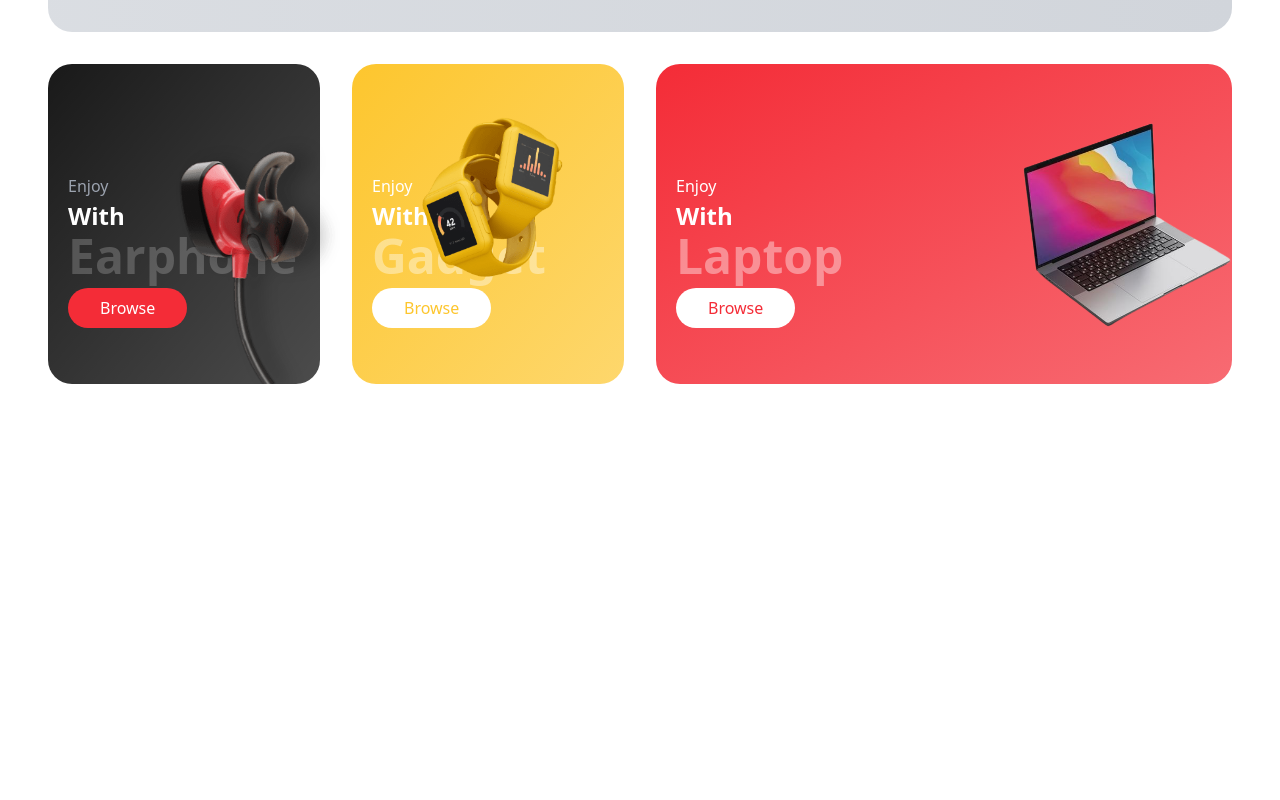
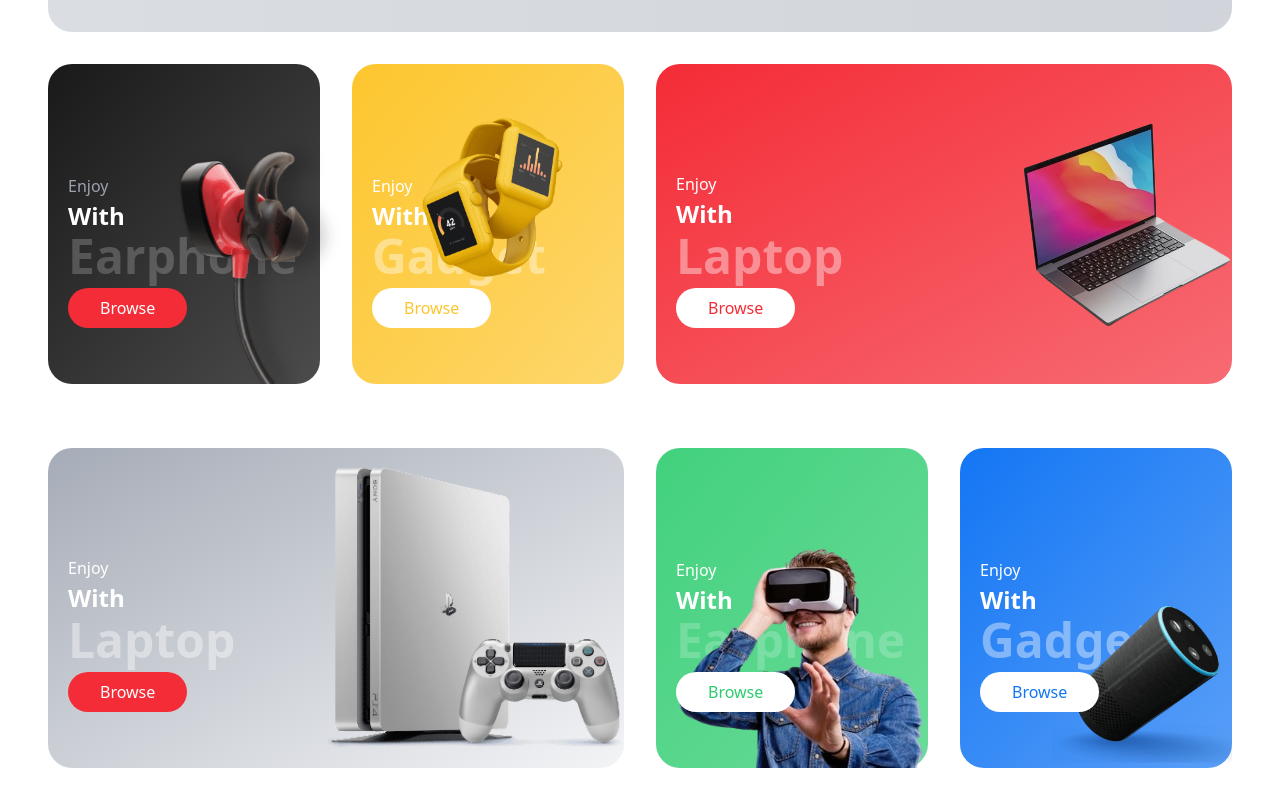
Before and after one commit to AhmadRabie1/ESHOP, a React (Vite) app in the folder my-shop/: page / in a window 1280 px wide. Shown: the part 694-1494 px from the top of the page. Before the commit the page ends 1110 px from the top, so only its background shows below. Built offline with nearby package versions, Linux system fonts and the light colour scheme.

Commit message:
finished the category section

```diff
--- a/my-shop/src/App.jsx
+++ b/my-shop/src/App.jsx
@@ -2,6 +2,7 @@ import React from 'react'
 import Navbar from './Components/Navbar/Navbar'
 import Hero from './Components/Hero/Hero'
 import Category from './Components/Category/Category'
+import Category2 from './Components/Category/Category2'
 
 const App = () => {
   return (
@@ -9,6 +10,7 @@ const App = () => {
       <Navbar/>
       <Hero/>
       <Category/>
+      <Category2/>
     </div>
   )
 }
--- a/my-shop/src/Components/Category/Category.jsx
+++ b/my-shop/src/Components/Category/Category.jsx
@@ -3,6 +3,7 @@ import Image1 from "../../assets/category/earphone.png";
 import Image2 from "../../assets/category/watch.png";
 import Image3 from "../../assets/category/macbook.png";
 import Button from "../Shared/Button";
+
 
 const Category = () => {
   return (
@@ -51,7 +52,7 @@ const Category = () => {
             <div>
               <div className="mb-4">
                 <p className="mb-[2px] text-white">Enjoy</p>
-                <p className="text-2xl font-semibold mb[2px]">With</p>
+                <p className="text-2xl font-semibold mb-[2px]">With</p>
                 <p className="text-4xl xl:text-5xl font-bold opacity-40 mb-2">
                   Laptop
                 </p>
--- /dev/null
+++ b/my-shop/src/Components/Category/Category2.jsx
@@ -0,0 +1,75 @@
+import React from "react";
+import Image1 from "../../assets/category/gaming.png";
+import Image2 from "../../assets/category/vr.png";
+import Image3 from "../../assets/category/speaker.png";
+import Button from "../Shared/Button";
+
+const Category = () => {
+  return (
+    <div className="py-8">
+      <div className="container">
+        <div className="grid grid-cols-1 sm:placeholder:grid-cols-2 lg:grid-cols-4 gap-8">
+          {/*first col */}
+          <div className="col-span-2 py-10 pl-5 bg-gradient-to-br from-gray-400/90 to-gray-100 text-white rounded-3xl relative h-[320px] flex items-end">
+            <div>
+              <div className="mb-4">
+                <p className="mb-[2px] text-white">Enjoy</p>
+                <p className="text-2xl font-semibold mb-[2px]">With</p>
+                <p className="text-4xl xl:text-5xl font-bold opacity-40 mb-2">
+                  Laptop
+                </p>
+                <Button
+                  text="Browse"
+                  bgColor={"bg-primary"}
+                  textColor={"text-white"}
+
+                />
+              </div>
+            </div>
+            <img src={Image1} alt="" className="w-[300px] absolute top-1/2  -translate-y-1/2 -right-0" />
+          </div>
+          {/*second col */}
+          <div className="py-10 pl-5 bg-gradient-to-br from-brandGreen/90 to-brandGreen/70 text-white rounded-3xl relative h-[320px] flex items-end">
+            <div>
+              <div className="mb-4">
+                <p className="mb-[2px] text-white">Enjoy</p>
+                <p className="text-2xl font-semibold mb[2px]">With</p>
+                <p className="text-4xl xl:text-5xl font-bold opacity-20 mb-2">
+                  Earphone
+                </p>
+                <Button
+                  text="Browse"
+                  textColor={"text-brandGreen"}
+                  bgColor={"bg-white"}
+                />
+              </div>
+            </div>
+            <img src={Image2} alt="" className="w-[250px] absolute bottom-0" />
+          </div>
+          {/*third col */}
+          <div className="py-10 pl-5 bg-gradient-to-br from-brandBlue to-brandBlue/70 text-white rounded-3xl relative h-[320px] flex items-end">
+            <div>
+              <div className="mb-4">
+                <p className="mb-[2px] text-white">Enjoy</p>
+                <p className="text-2xl font-semibold mb[2px]">With</p>
+                <p className="text-4xl xl:text-5xl font-bold opacity-40 mb-2">
+                  Gadget
+                </p>
+                <Button
+                  text="Browse"
+                  bgColor={"bg-white"}
+                  textColor={"text-brandBlue"}
+
+                />
+              </div>
+            </div>
+            <img src={Image3} alt="" className="w-[180px] absolute bottom-0 right-0 lg:top-[140px]" />
+          </div>
+
+        </div>
+      </div>
+    </div>
+  );
+};
+
+export default Category;
```
